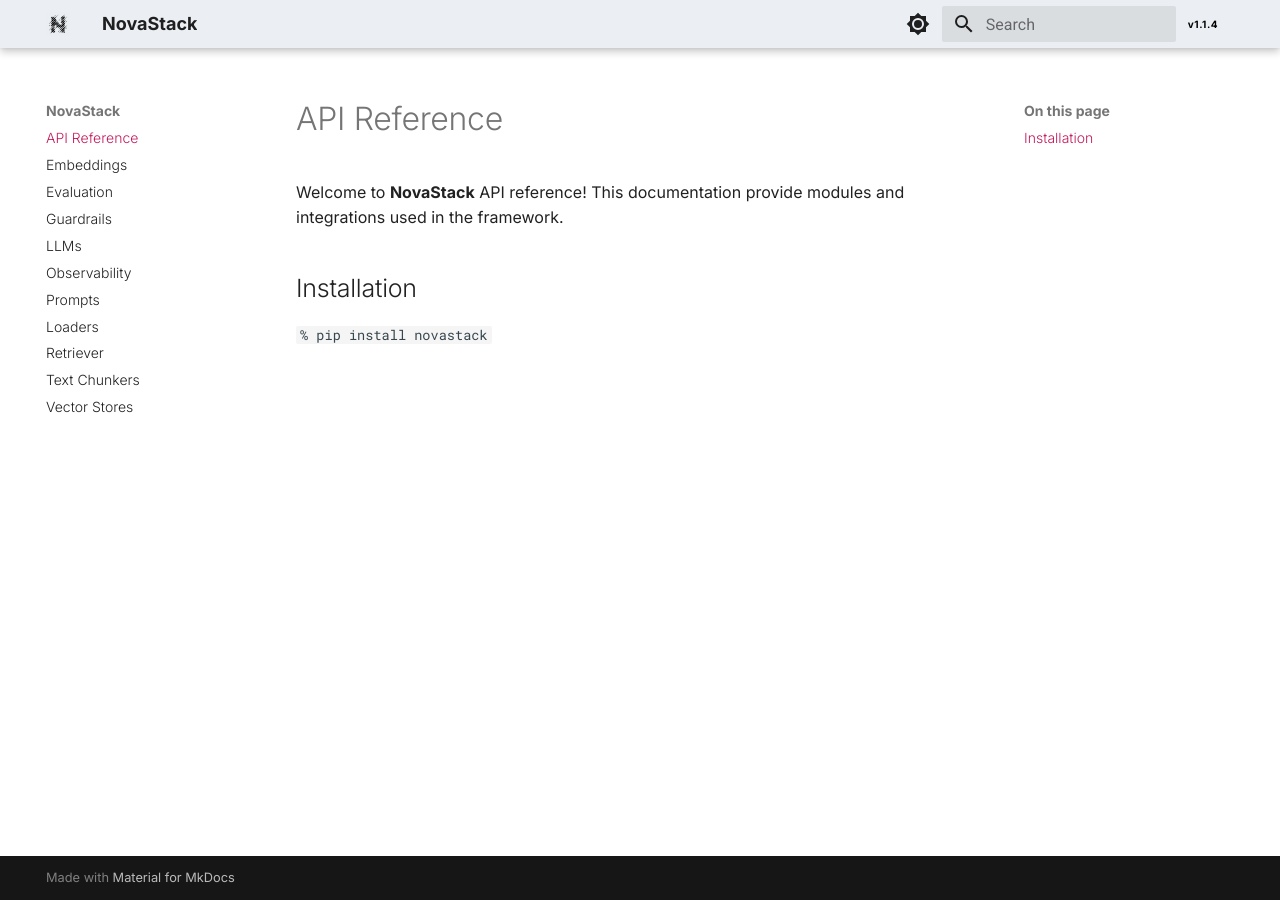
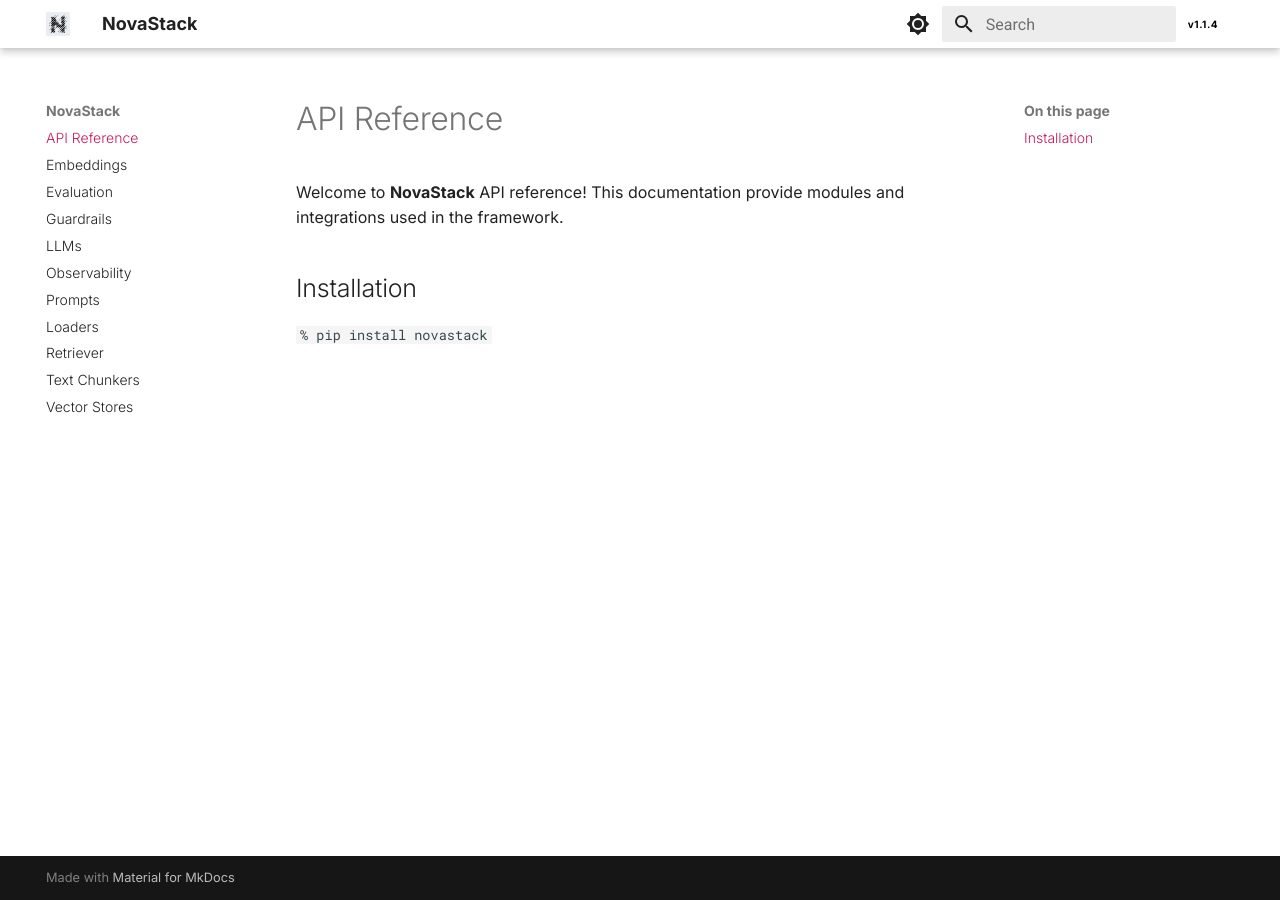
Before and after one commit to novastack-project/novastack, an MkDocs documentation site: the page built from docs/api_reference/api_reference/index.md, in a window 1280 px wide. Built offline with MkDocs 1.6.1 and Material for MkDocs 9.7.7, drawn with Linux system fonts in a browser that asks for light colours.

Commit message:
Remove header styles from style.css
Removed header background color styles from CSS.

```diff
--- a/docs/api_reference/api_reference/_static/css/style.css
+++ b/docs/api_reference/api_reference/_static/css/style.css
@@ -33,11 +33,6 @@
     overflow: hidden;
 }
 
-/* Header */
-.md-header {
-    background-color: #ebeef2;
-}
-
 /* Left sidebar base styles */
 .md-nav__item .md-nav__link {
     font-size: 14px !important;
```
